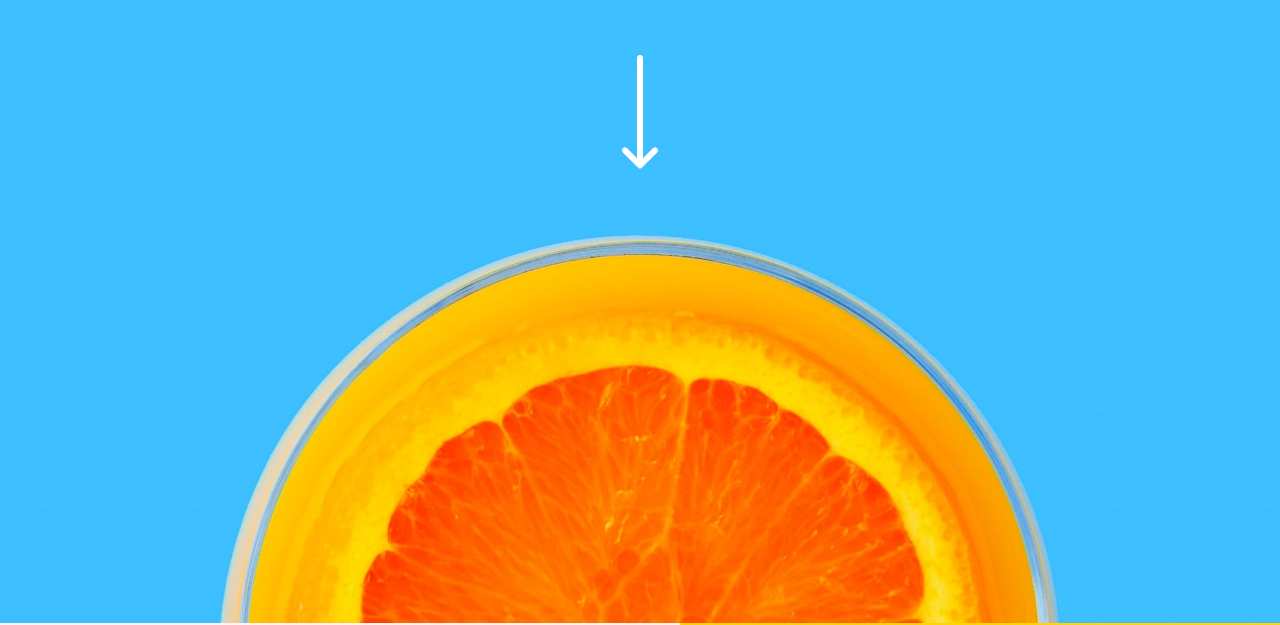
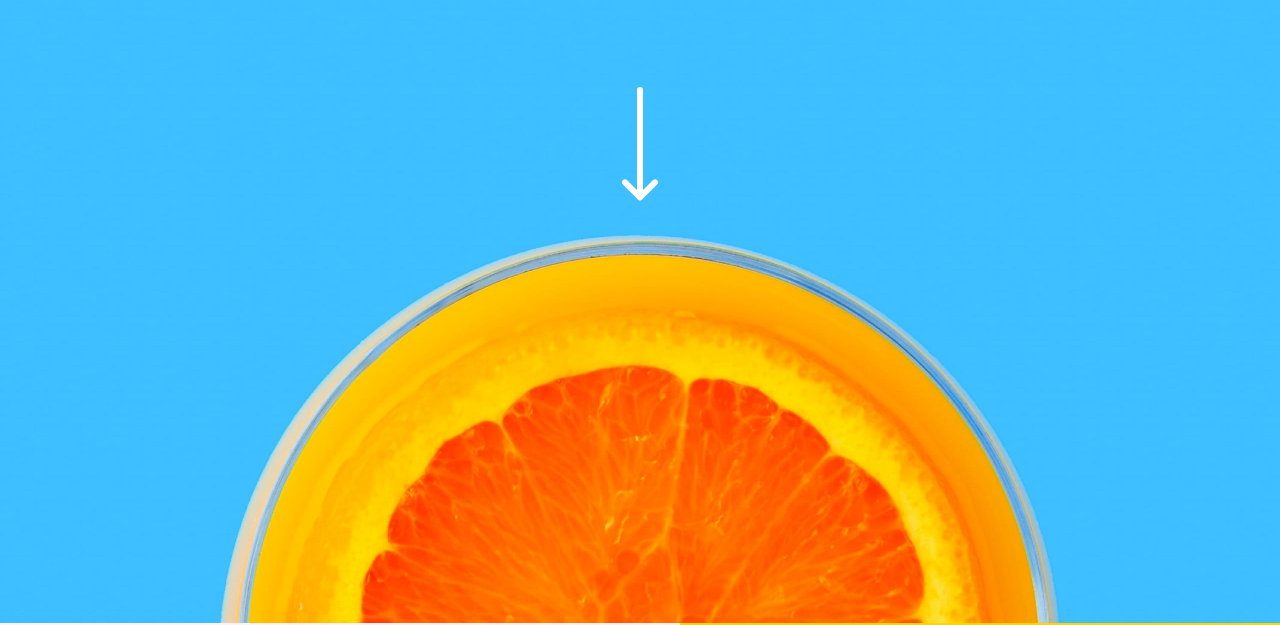
Before and after one commit to muubaraq/Sunnysideagencylandingpage, a plain HTML site: page index.html in a window 1280 px wide. Shown: the part 177-802 px from the top of the page. Drawn offline with nearby package versions, Linux system fonts and the light colour scheme.

Commit message:
arrow down margin-top added

```diff
--- a/index.html
+++ b/index.html
@@ -56,7 +56,7 @@
     </div>
     <div class="header-text mt-10 flex flex-col items-center justify-between">
       <h1 class="text-6xl text-white text-center"> We are creatives</h1>
-      <img src="./images/icon-arrow-down.svg" alt="arrow-down" class="text-center inline-block mt-16">
+      <img src="./images/icon-arrow-down.svg" alt="arrow-down" class="text-center inline-block mt-24">
     </div>
     <!-- offcanvas -->
     <div class="offcanvas hidden sm:hidden ">
```
